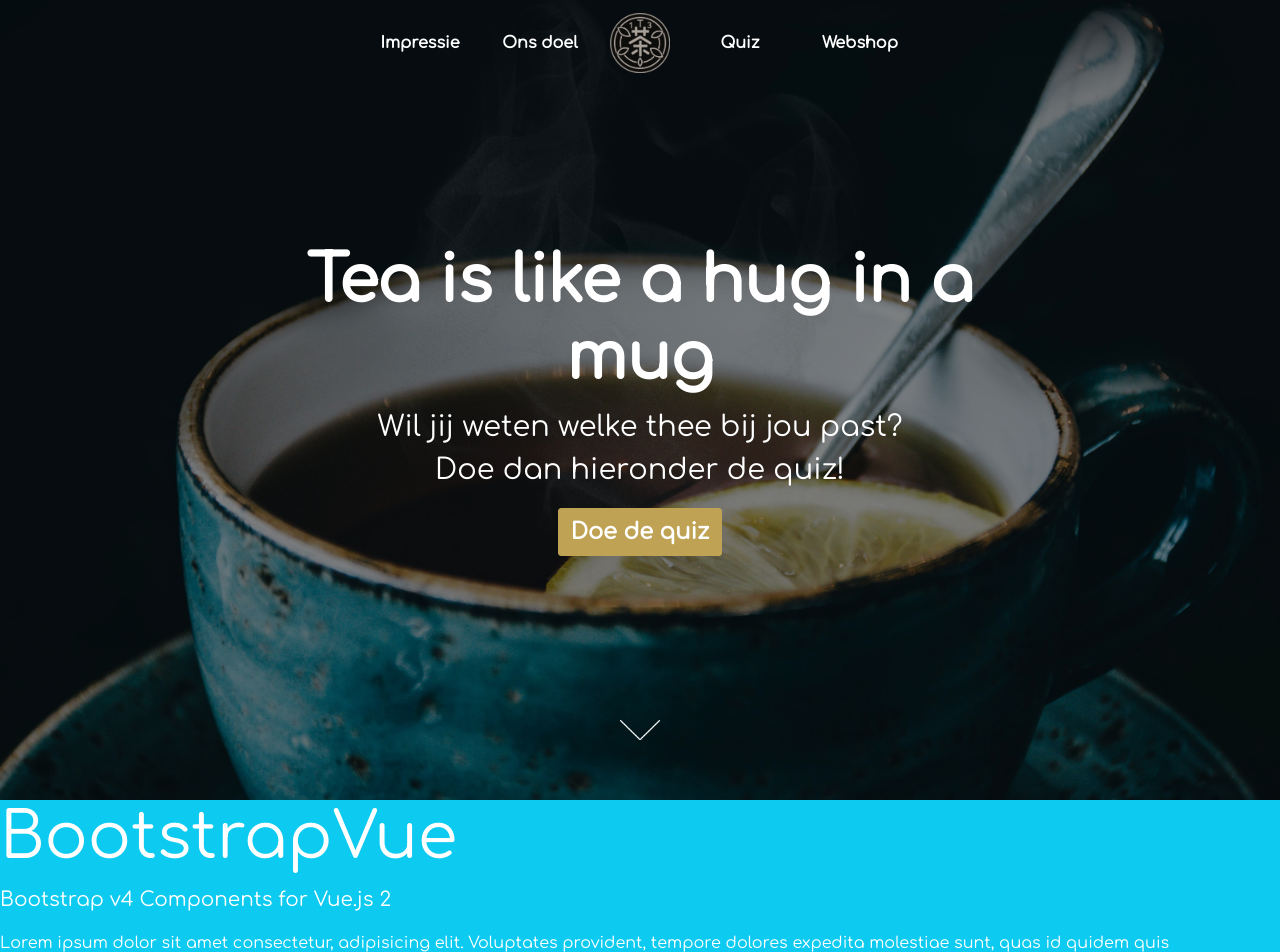
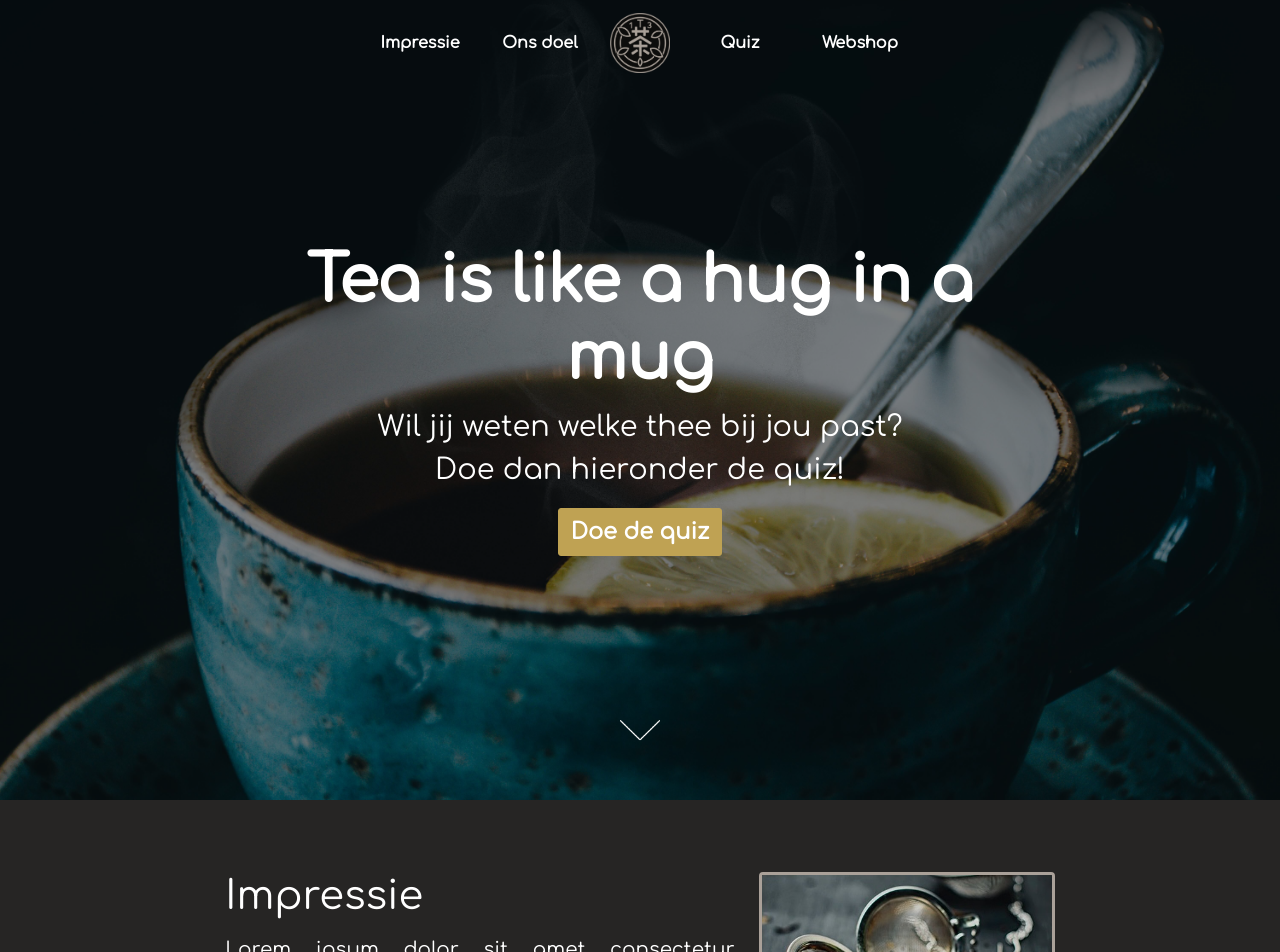
Before and after one commit to DevKing472/Vue-Shopify-Template, a Vue app: page / in a window 1280 px wide. Shown: the top 952 px of the page. Built offline with nearby package versions, Linux system fonts and the light colour scheme.

Commit message:
Commented out jumbotron for better view

```diff
--- a/src/App.vue
+++ b/src/App.vue
@@ -4,7 +4,7 @@
       <Nav />
     </div>
     <Header />
-    <Jumbotron />
+    <!-- <Jumbotron /> -->
     <Main />
     <router-view></router-view>
     <Footer />
@@ -15,7 +15,7 @@
 <script>
 import Nav from "@/components/Nav.vue";
 import Header from "@/components/Header.vue";
-import Jumbotron from "@/components/Jumbotron.vue";
+// import Jumbotron from "@/components/Jumbotron.vue";
 import Main from "@/components/HomeMain.vue";
 import Footer from "@/components/Footer.vue";
 
@@ -24,7 +24,7 @@ export default {
   components: {
     Nav,
     Header,
-    Jumbotron,
+    // Jumbotron,
     Main,
     Footer,
   },
@@ -33,9 +33,9 @@ export default {
       if (window.scrollY > 50) {
         document.getElementById("header").classList.add("scroll");
       }
-      return window.scrollY > 100
-    }
-  }
+      return window.scrollY > 100;
+    },
+  },
 };
 </script>
 
```
